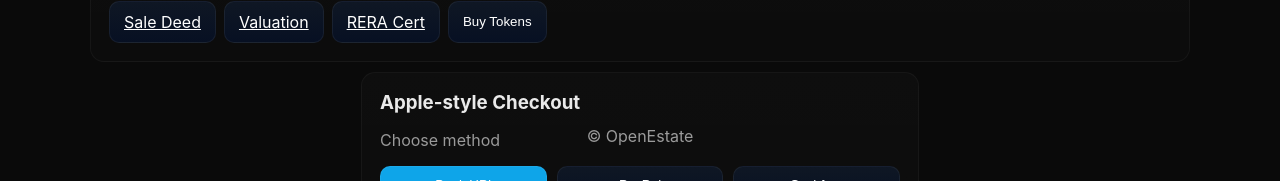
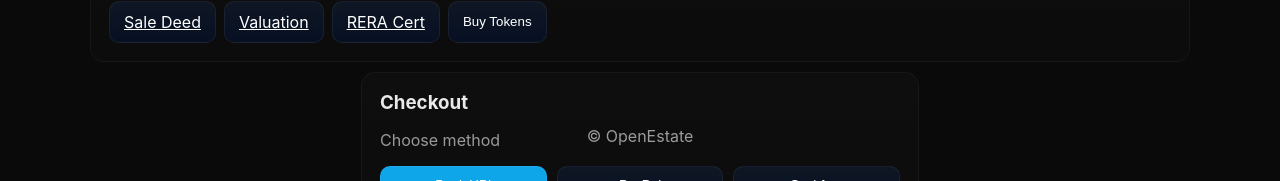
Before and after one commit to VibSinghJATT/OpenEstate, a Next.js app: page /property/bangalore-it in a window 1280 px wide. Both pictures are taken after a click on the button "Buy Tokens". Shown: the part 224-405 px from the top of the page. Built offline with nearby package versions, Linux system fonts and the light colour scheme.

Commit message:
Update PaymentModal.js

```diff
--- a/components/PaymentModal.js
+++ b/components/PaymentModal.js
@@ -17,7 +17,7 @@ export default function PaymentModal({onClose,property}){
   return (
     <div style={{position:'fixed',inset:0,display:'flex',alignItems:'center',justifyContent:'center',zIndex:60}}>
       <div style={{width:520}} className="card">
-        <h3 style={{margin:0}}>Apple-style Checkout</h3>
+        <h3 style={{margin:0}}>Checkout</h3>
         <p style={{color:'#9a9a9a'}}>Choose method</p>
         <div style={{display:'flex',gap:10}}>
           <button className="btn" onClick={()=>setMethod('bank')} style={{flex:1,background:method==='bank'?'#0ea5e9':''}}>Bank UPI</button>
```
